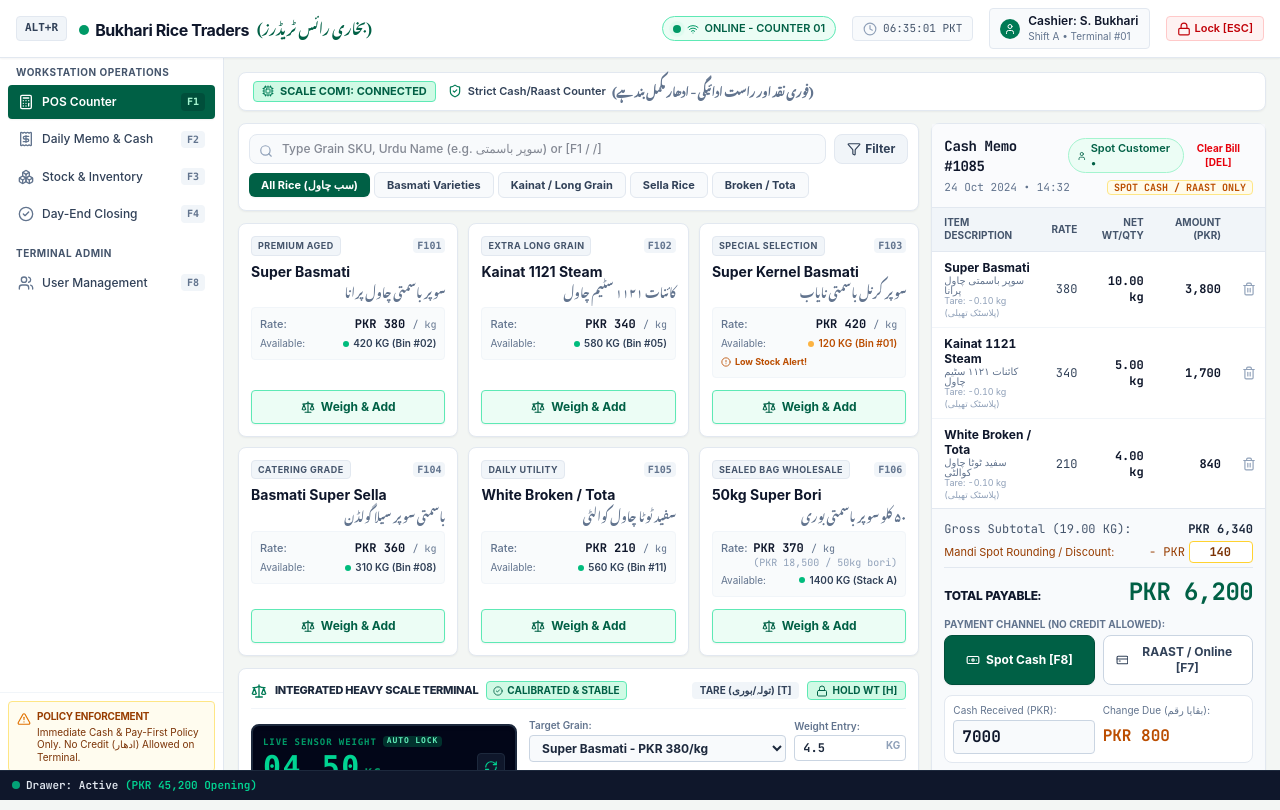
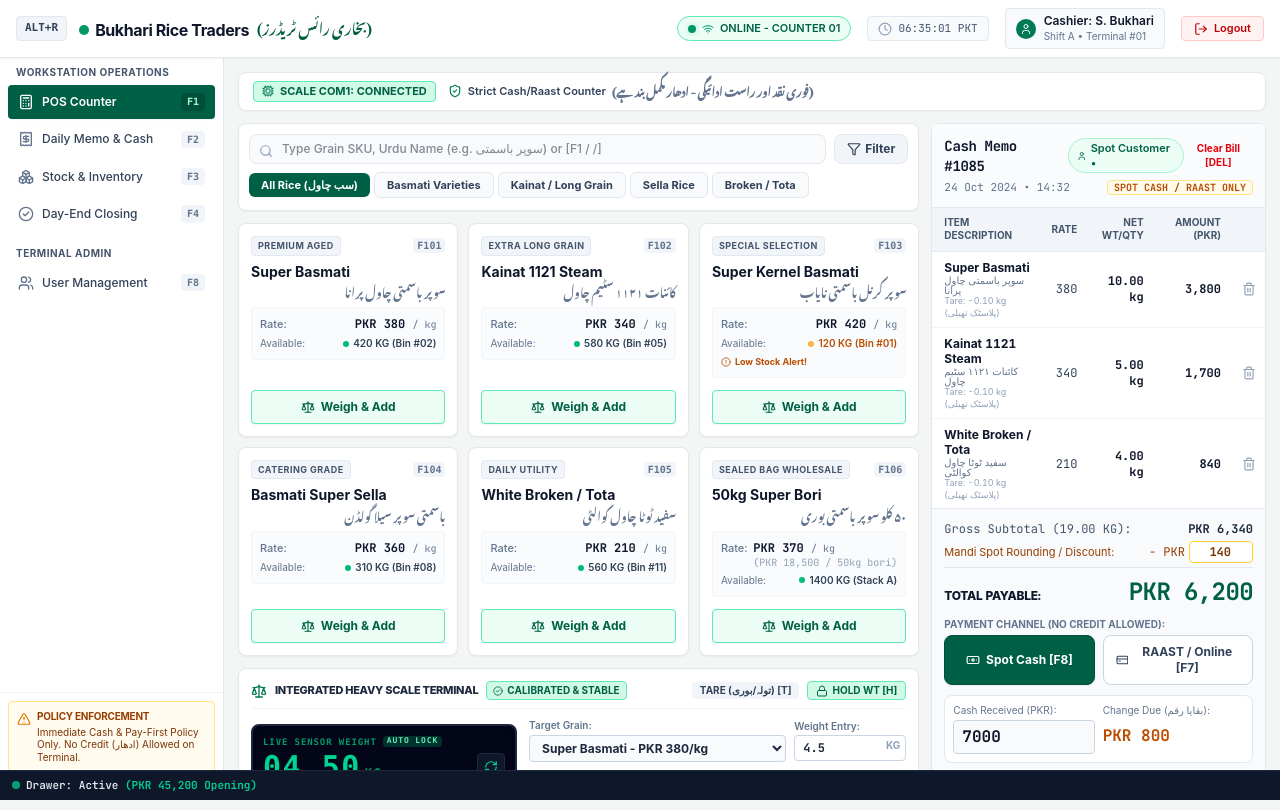
Before and after one commit to hamza1099/Rice-Inventory-System, a React (Vite) app: page / in a window 1280 px wide. Built offline with nearby package versions, Linux system fonts and the light colour scheme; a web font is replaced by a local one.

Commit message:
refactor: change header button to Logout with logout icon

```diff
--- a/src/components/common/Header.tsx
+++ b/src/components/common/Header.tsx
@@ -1,5 +1,5 @@
 import React, { useState, useEffect } from 'react';
-import { Clock, User, Lock, Wifi } from 'lucide-react';
+import { Clock, User, LogOut, Wifi } from 'lucide-react';
 import { usePos } from '../../context/PosContext';
 
 export const Header: React.FC = () => {
@@ -69,13 +69,13 @@ export const Header: React.FC = () => {
           </div>
         </div>
 
-        {/* Lock Terminal Button */}
+        {/* Logout Button with Icon */}
         <button
           onClick={() => setIsTerminalLocked(true)}
-          className="flex items-center space-x-1 bg-red-50 hover:bg-red-100 text-red-700 border border-red-200 px-2.5 py-1 rounded font-semibold text-[11px] transition-colors cursor-pointer"
+          className="flex items-center space-x-1.5 bg-red-50 hover:bg-red-100 text-red-700 border border-red-200 px-3 py-1 rounded font-semibold text-[11px] transition-colors cursor-pointer"
         >
-          <Lock className="w-3.5 h-3.5" />
-          <span>Lock [ESC]</span>
+          <LogOut className="w-3.5 h-3.5" />
+          <span>Logout</span>
         </button>
       </div>
     </header>
```
